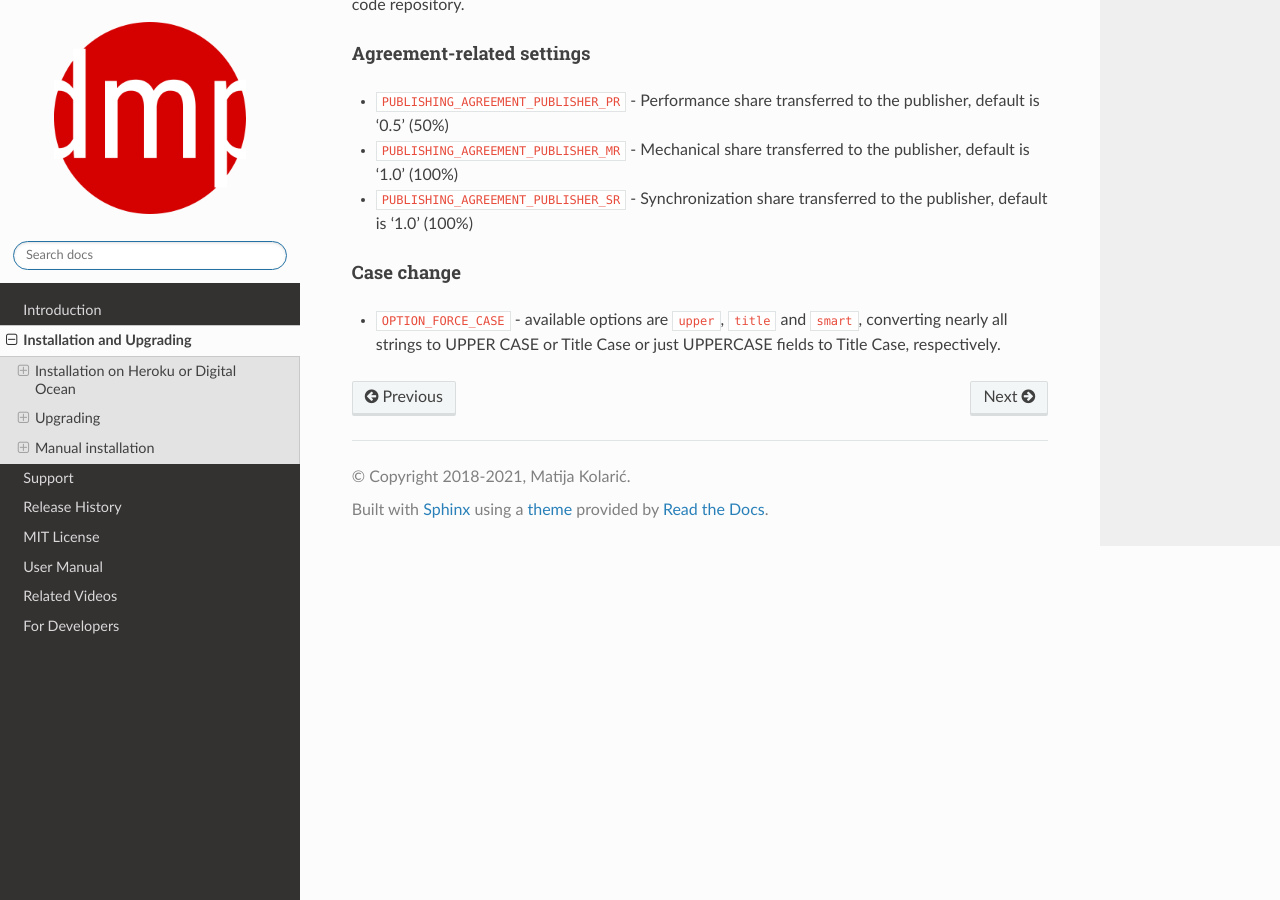
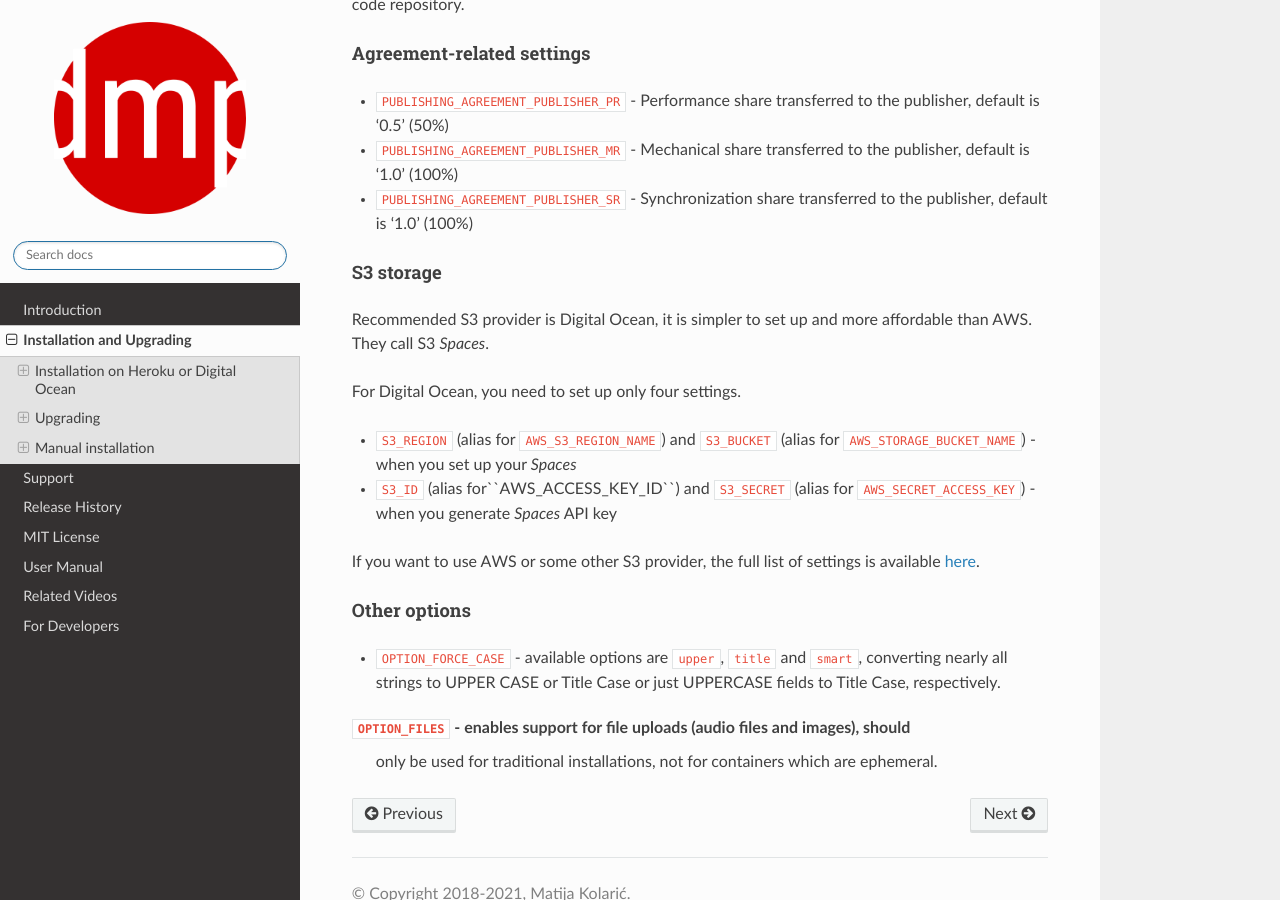
Before and after one commit to matijakolaric-com/django-music-publisher, a Sphinx documentation site: the page built from docs/installation.rst, in a window 1280 px wide and 900 px high, scrolled down 3076 px. Built offline with Sphinx 7.4.7 and the Read the Docs theme 2.0.0, drawn with Linux system fonts in a browser that asks for light colours.

```diff
--- a/docs/installation.rst
+++ b/docs/installation.rst
@@ -119,9 +119,32 @@
 * ``PUBLISHING_AGREEMENT_PUBLISHER_MR`` - Mechanical share transferred to the publisher, default is '1.0' (100%)
 * ``PUBLISHING_AGREEMENT_PUBLISHER_SR`` - Synchronization share transferred to the publisher, default is '1.0' (100%)
 
-Case change
+S3 storage
+------------------------------------
+
+Recommended S3 provider is Digital Ocean, it is simpler to set up and more affordable
+than AWS. They call S3 *Spaces*.
+
+For Digital Ocean, you need to set up only four settings.
+
+* ``S3_REGION`` (alias for ``AWS_S3_REGION_NAME``) and ``S3_BUCKET``
+  (alias for ``AWS_STORAGE_BUCKET_NAME``) - when you set up your *Spaces*
+
+* ``S3_ID`` (alias for``AWS_ACCESS_KEY_ID``) and
+  ``S3_SECRET`` (alias for ``AWS_SECRET_ACCESS_KEY``) - when you generate *Spaces*
+  API key
+
+If you want to use AWS or some other S3 provider, the full list of settings is
+available
+`here <https://django-storages.readthedocs.io/en/latest/backends/amazon-S3.html>`_.
+
+
+Other options
 ------------------------------------
 
 * ``OPTION_FORCE_CASE`` - available options are ``upper``, ``title`` and ``smart``,
   converting nearly all strings to UPPER CASE or Title Case or just UPPERCASE fields
   to Title Case, respectively.
+
+``OPTION_FILES`` - enables support for file uploads (audio files and images), should
+  only be used for traditional installations, not for containers which are ephemeral.
--- a/docs/releases.rst
+++ b/docs/releases.rst
@@ -139,8 +139,8 @@
 
 This version added support for file uploads, either locally (for
 traditional installations) or to S3 storage (for containers). Please
-consult :doc:`installation` for instructions how to enable file
-uploads.
+consult :doc:`installation` for instructions how to enable and
+configure file storage.
 
 Writers, artists, labels and releases received ``image`` and
 ``description`` fields, to be used in front-end representations.
--- a/docs/support.rst
+++ b/docs/support.rst
@@ -1,7 +1,7 @@
 Support
 =================================
 
-No individual support is available for Django-Music-Publisher (DMP),
+No individual support is available for DMP,
 which is usual for open-source projects. Because many music publishers
 are unfamiliar with this concept, an explanation is due here.
 
```
Also changed, not shown: 1 other file.
